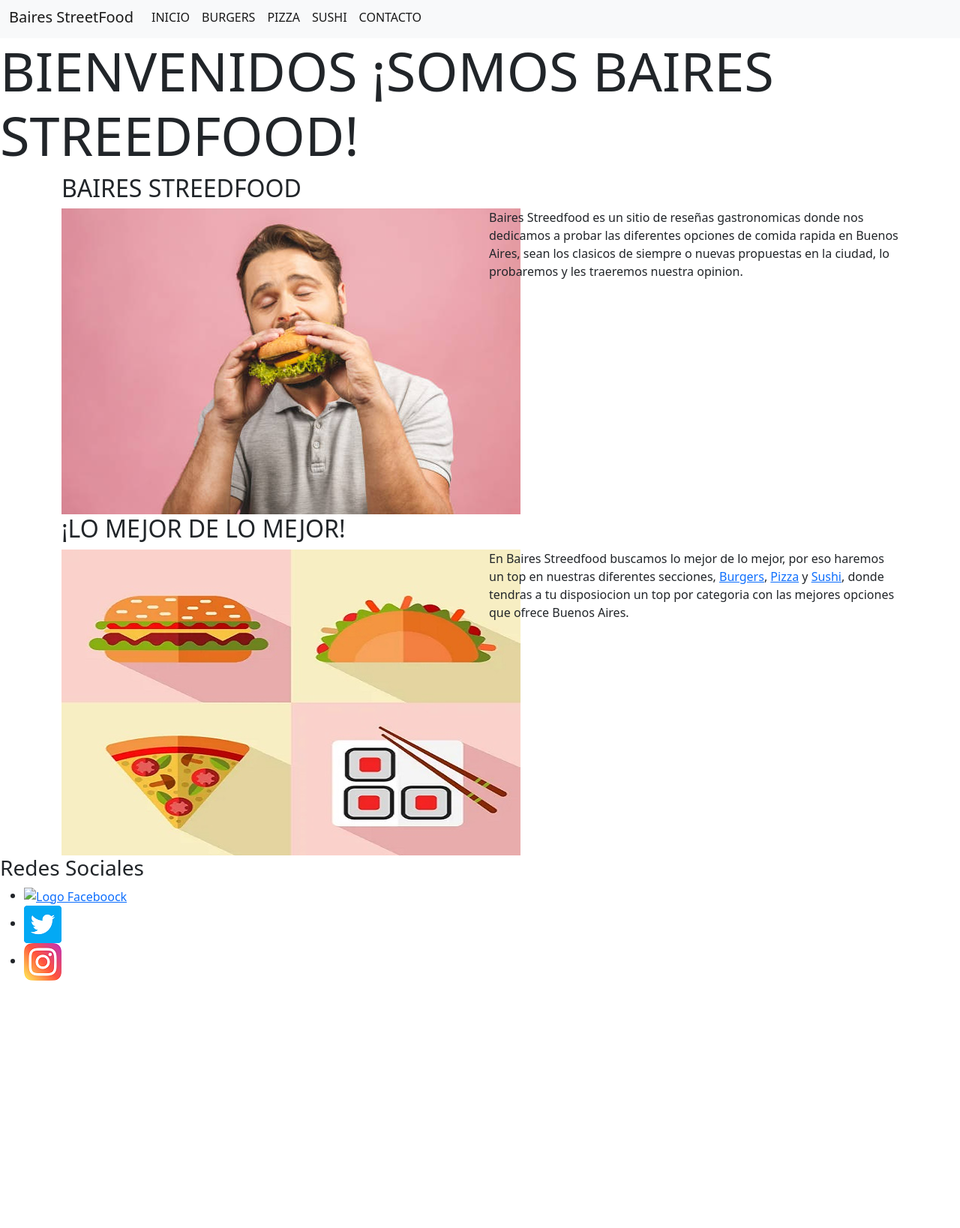
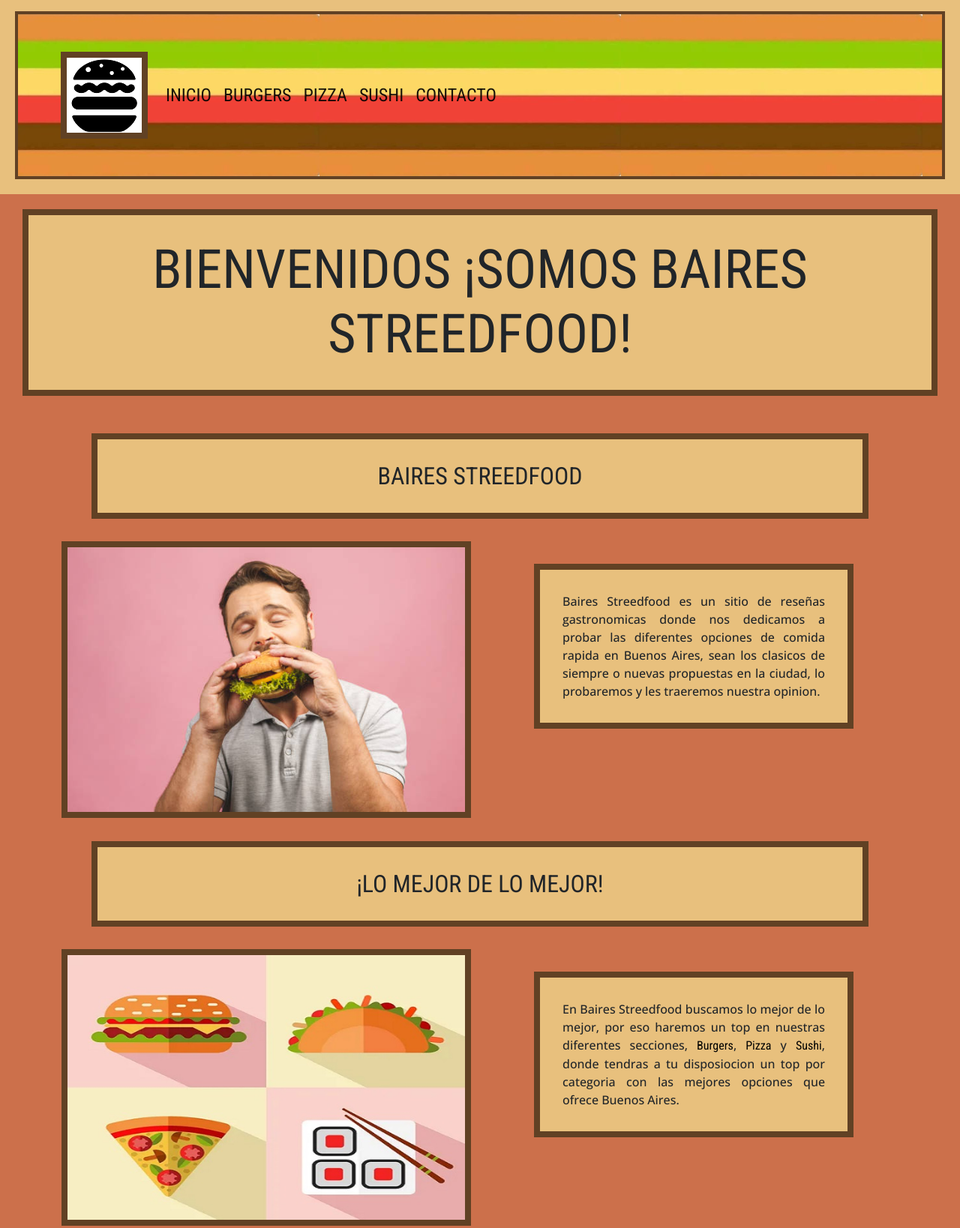
Before and after one commit to JesusSalazarMatos/bairesStreedFoodJesusSalazar29300, a website: page index.html in a window 1280 px wide. Shown: the part 5-1643 px from the top of the page at 75% size. Before the commit the page ends 1329 px from the top, so only its background shows below. Drawn offline with nearby package versions, Linux system fonts and the light colour scheme.

Commit message:
new file:   images/hamburLogo.png 	modified:   index.html 	new file:   scss/layout/_footer.scss 	new file:   scss/layout/_form.scss 	new file:   scss/layout/_header.scss 	new file:   scss/layout/_main.scss 	modified:   scss/style.scss 	new file:   scss/utilities/_variables.scss 	modified:   style/style.css 	modified:   style/style.css.map

```diff
--- a/index.html
+++ b/index.html
@@ -18,7 +18,7 @@
         <div>
             <nav class="navbar navbar-expand-lg navbar-light bg-light">
                 <div class="container-fluid">
-                  <a class="navbar-brand" href="./index.html">Baires StreetFood</a>
+                  <a class="navbar-brand" href="./index.html"> <img class="imgNav" src="./images/hamburLogo.png" alt=""></a>
                   <button class="navbar-toggler" type="button" data-bs-toggle="collapse" data-bs-target="#navbarNavAltMarkup" aria-controls="navbarNavAltMarkup" aria-expanded="false" aria-label="Toggle navigation">
                     <span class="navbar-toggler-icon"></span>
                   </button>
--- /dev/null
+++ b/scss/layout/_footer.scss
@@ -0,0 +1,31 @@
+footer{
+    background-color: $color3;
+}
+h3{
+    padding: 30px;
+    margin-bottom: auto;
+    text-align: center;
+    border: 8px solid $color4;
+    background-color: $color2;
+    font-family: $fuenteRoboto;
+    font-size: 25px;
+}
+ul{
+    display: flex;
+    justify-content: space-evenly;
+    padding: 45px;
+    margin-bottom: auto;
+    border: 4px solid $color4;
+    text-align: center;
+    text-decoration: none;
+    list-style: none;
+    font-family: $fuenteRoboto;
+    background-image: url("../images/bannerB.jpg");
+    background-size: contain;
+}
+li{
+    display: inline-block;
+    text-decoration: none;
+    font-family: $fuenteRoboto;
+    font-size: 20px;
+}
--- /dev/null
+++ b/scss/layout/_form.scss
@@ -0,0 +1,14 @@
+.form{
+    padding: 30px;
+    display: flex;
+    justify-content: space-around;
+    font-family: $fuenteOpen;
+    border: 8px solid $color4;
+
+}
+.formulario label, .formulario input, .formulario textarea{
+    display: block;
+    margin-bottom: 5px;
+    width: 100%;
+
+}
--- /dev/null
+++ b/scss/layout/_header.scss
@@ -0,0 +1,25 @@
+body{
+    background-size: 100%;
+}
+header{
+    padding: 20px;
+    background-color: $color2;
+}
+
+.navbar{
+    background-image: url("../images/bannerB.jpg");
+    background-size: contain;
+    font-family: $fuenteRoboto;
+    font-size: 1.5em;
+    padding: 45px;
+    border: 4px solid $color4;
+}
+.imgNav{
+    background-color: $color3;
+}
+
+a{
+    text-decoration: none;
+    color: black;
+    font-family: $fuenteRoboto;
+}
--- /dev/null
+++ b/scss/layout/_main.scss
@@ -0,0 +1,45 @@
+main{
+    padding: 20px;
+    background-color: $color3;
+
+}
+
+h1{
+    padding: 30px;
+    margin: 0px 10px 20px 10px;
+    text-align: center;
+    border: 8px solid $color4;
+    background-color: $color2;
+    font-family: $fuenteRoboto;
+    font-size: 30px;
+
+}
+.imgUno{
+    display: flex;
+    justify-content: center;
+}
+h2{
+    padding: 30px;
+    margin: 30px 40px 30px 40px;
+    text-align: center;
+    border: 8px solid $color4;
+    background-color: $color2;
+    font-family: $fuenteRoboto;
+}
+
+p{
+    max-width: 100%;
+    padding: 30px;
+    margin: 30px 60px 30px 60px;
+    text-align: justify;
+    border: 8px solid $color4;
+    background-color: $color2;
+    font-family: $fuenteOpen;
+}
+img{
+    max-width: 100%;
+    max-height: 100%;
+    border: 8px solid $color4;
+
+
+}
--- a/scss/style.scss
+++ b/scss/style.scss
@@ -0,0 +1,5 @@
+@import "./utilities/variables";
+@import "./layout/header";
+@import "./layout/main";
+@import "./layout/footer";
+@import "./layout/form";
--- /dev/null
+++ b/scss/utilities/_variables.scss
@@ -0,0 +1,13 @@
+/*colores*/
+$color1: #9FC088;
+
+$color2: #E8C07D;
+
+$color3: #CC704B;
+
+$color4: #614124;
+
+/*fuentes*/
+$fuenteRoboto: 'Roboto Condensed', sans-serif;
+
+$fuenteOpen: 'Open Sans', sans-serif;
```
Also changed, not shown: images/hamburLogo.png (added), style/style.css, 1 other file.
